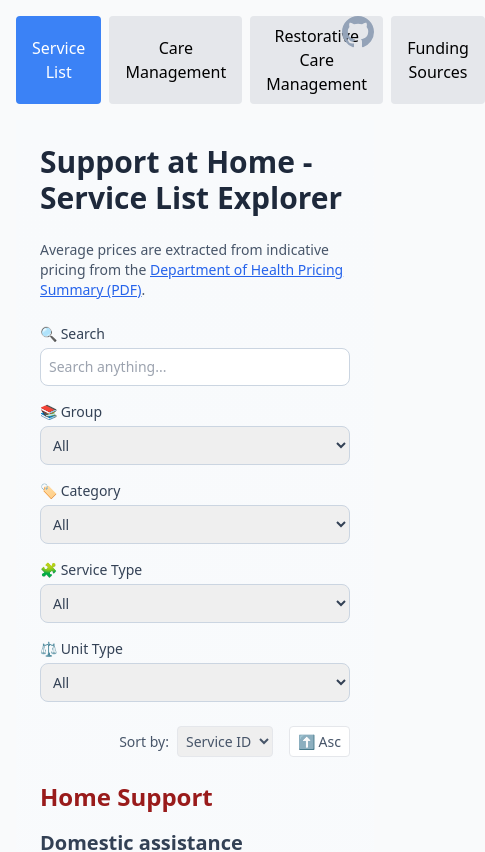
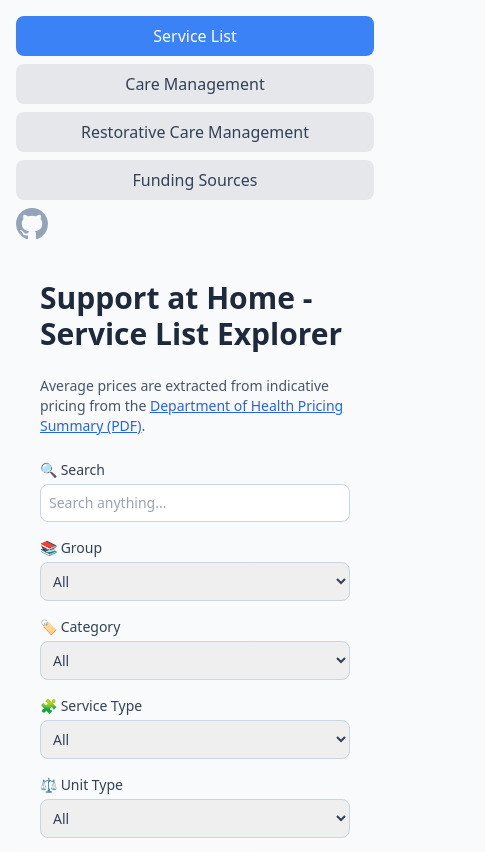
Before and after one commit to viklas/service-list-explorer, a React (Vite) app: page / in a window 390 px wide. Shown: the top 852 px of the page, 485 px wide, since content can reach past the window. Built offline with nearby package versions, Linux system fonts and the light colour scheme.

Commit message:
fix mobile header layout

```diff
--- a/src/App.jsx
+++ b/src/App.jsx
@@ -15,31 +15,33 @@ export default function App() {
   const [activeTab, setActiveTab] = useState('services');
 
   return (
-    <div className="p-4">
-      <div className="flex space-x-2">
+    <div className="relative p-4">
+      {/* Header */}
+      <header className="mb-4 relative">
+        {/* Tabs nav: column on mobile, row on sm+ */}
+        <nav className="flex flex-col sm:flex-row sm:space-x-2 space-y-2 sm:space-y-0">
           {tabs.map(tab => (
             <button
               key={tab.key}
               onClick={() => setActiveTab(tab.key)}
-            className={`px-4 py-2 rounded ${
-              activeTab === tab.key ? 'bg-blue-500 text-white' : 'bg-gray-200'
-            }`}
+              className={`
+                px-4 py-2 rounded-lg flex-shrink-0
+                ${activeTab === tab.key
+                  ? 'bg-blue-500 text-white'
+                  : 'bg-gray-200 text-slate-700'
+                }
+              `}
             >
               {tab.label}
             </button>
           ))}
-      </div>
+        </nav>
 
-      <div className="mt-4">
-        {activeTab === 'services' && <ServiceExplorer />}
-        {activeTab === 'activities' && <ActivitiesExplorer />}
-        {activeTab === 'restorative' && <RestorativeExplorer />}
-        {activeTab === 'funding' && <FundingSourcesExplorer />}
-
-      </div>
+        {/* GitHub icon: stacked on mobile, absolute on sm+ */}
+        <div className="mt-2 sm:mt-0 sm:absolute sm:top-0 sm:right-0">
           <a
             href="https://github.com/viklas/service-list-explorer"
-        className="absolute top-4 right-4"
+            className="text-slate-400 hover:text-slate-600 transition-colors"
             target="_blank"
             rel="noopener noreferrer"
             aria-label="View source on GitHub"
@@ -49,13 +51,38 @@ export default function App() {
               height="32"
               viewBox="0 0 16 16"
               fill="currentColor"
-          className="text-slate-400 hover:text-slate-600 transition-colors"
               xmlns="http://www.w3.org/2000/svg"
             >
-          <path d="M8 0C3.58 0 0 3.58 0 8a8 8 0 005.47 7.59c.4.07.55-.17.55-.38 0-.19-.01-.82-.01-1.49-2 .37-2.53-.49-2.69-.94-.09-.23-.48-.94-.82-1.13-.28-.15-.68-.52-.01-.53.63-.01 1.08.58 1.23.82.72 1.2 1.87.86 2.33.66.07-.52.28-.86.5-1.06-1.78-.2-3.64-.89-3.64-3.95 0-.87.31-1.59.82-2.15-.08-.2-.36-1.01.08-2.1 0 0 .67-.21 2.2.82a7.6 7.6 0 012-.27c.68 0 1.36.09 2 .27 1.53-1.04 2.2-.82 2.2-.82.44 1.09.16 1.9.08 2.1.51.56.82 1.28.82 2.15 0 3.07-1.87 3.75-3.65 3.95.29.25.54.73.54 1.48 0 1.07-.01 1.93-.01 2.2 0 .21.15.46.55.38A8.01 8.01 0 0016 8c0-4.42-3.58-8-8-8z" />
+              <path d="M8 0C3.58 0 0 3.58 0 8a8 8 0 005.47
+                7.59c.4.07.55-.17.55-.38 0-.19-.01-.82
+                -.01-1.49-2 .37-2.53-.49-2.69-.94
+                -.09-.23-.48-.94-.82-1.13-.28-.15
+                -.68-.52-.01-.53.63-.01 1.08.58 1.23.82
+                .72 1.2 1.87.86 2.33.66.07-.52.28
+                -.86.5-1.06-1.78-.2-3.64-.89
+                -3.64-3.95 0-.87.31-1.59.82-2.15
+                -.08-.2-.36-1.01.08-2.1 0 0 .67
+                -.21 2.2.82a7.6 7.6 0 012-.27c.68
+                0 1.36.09 2 .27 1.53-1.04 2.2
+                -.82 2.2-.82.44 1.09.16 1.9.08
+                2.1.51.56.82 1.28.82 2.15 0
+                3.07-1.87 3.75-3.65 3.95.29
+                .25.54.73.54 1.48 0 1.07
+                -.01 1.93-.01 2.2 0 .21.15.46
+                .55.38A8.01 8.01 0 0016 8c0
+                -4.42-3.58-8-8-8z" />
             </svg>
           </a>
+        </div>
+      </header>
 
+      {/* Content */}
+      <div className="mt-4">
+        {activeTab === 'services' && <ServiceExplorer />}
+        {activeTab === 'activities' && <ActivitiesExplorer />}
+        {activeTab === 'restorative' && <RestorativeExplorer />}
+        {activeTab === 'funding' && <FundingSourcesExplorer />}
+      </div>
     </div>
   );
 }
```
Lines whose indentation alone changed are shown as unchanged.
